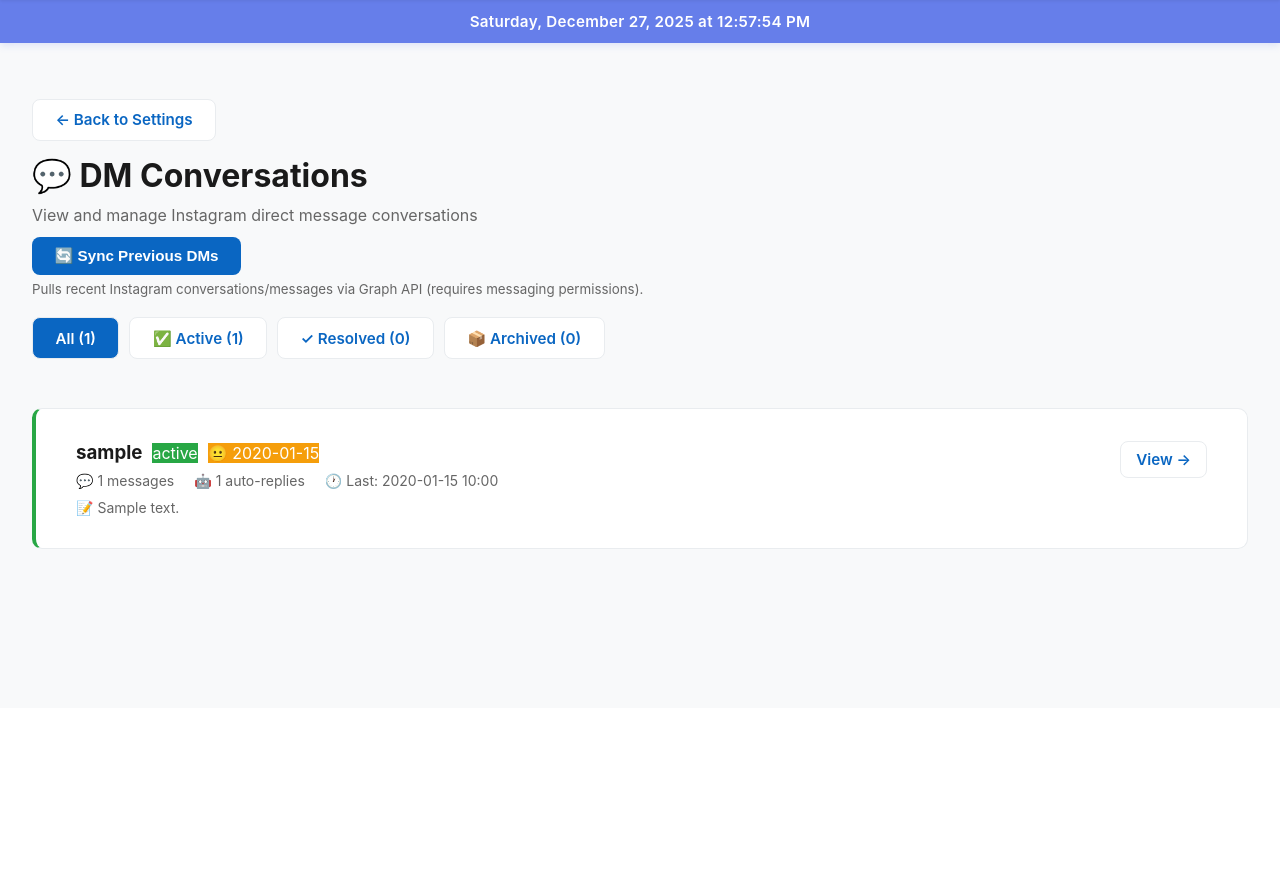
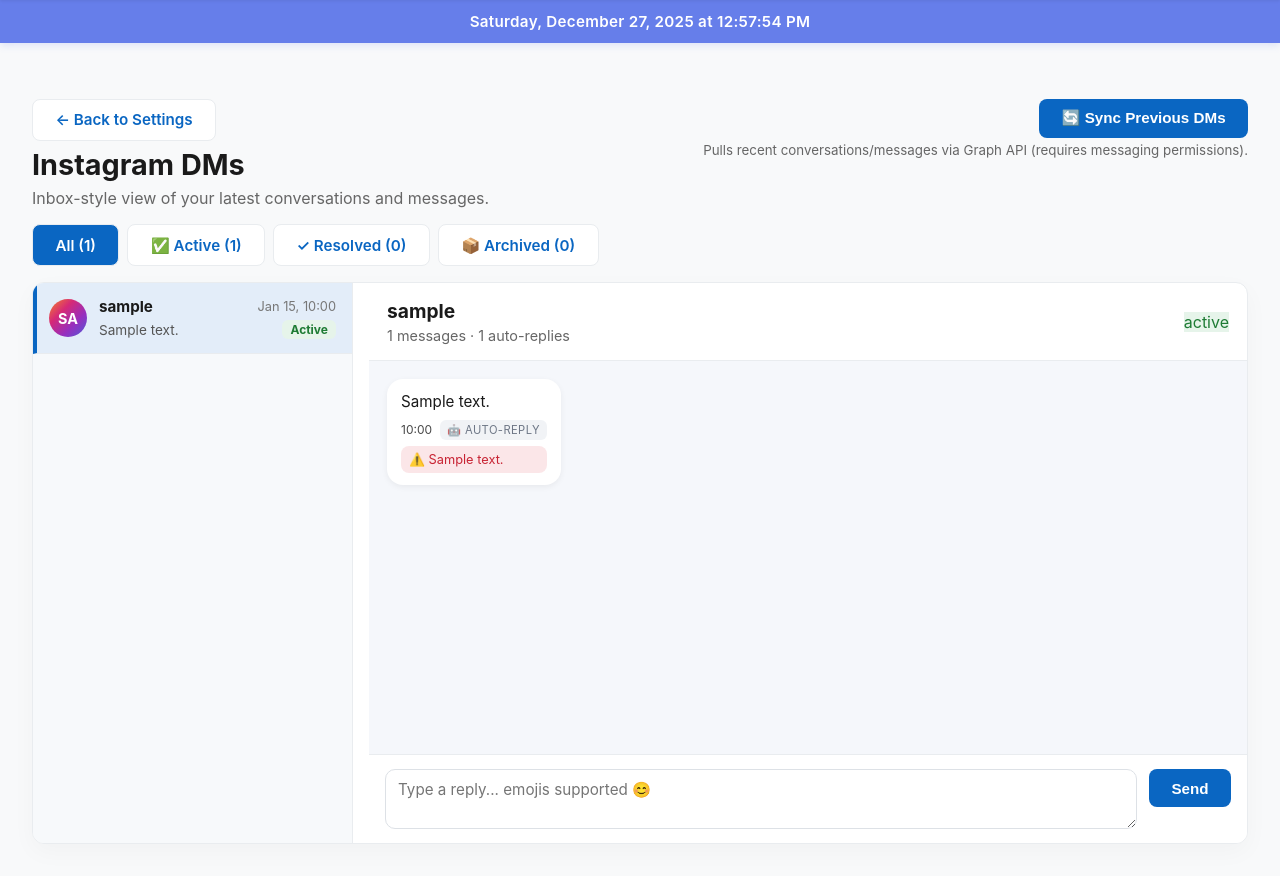
Before and after one commit to Jayesh-P006/1st-Deployement, a Flask app: page /settings/conversations in a window 1280 px wide; the page is wider, and only the part inside the window is pictured. Shown: the part 92-968 px from the top of that part. Before the commit the page ends 641 px from the top of that part, so only its background shows below. Run offline with Flask 3, Linux system fonts and the light colour scheme; the visitor is signed in with stand-in values (Sample User, id 1); tables that the repository leaves empty hold one stand-in row (values such as "Sample post"); one stand-in notice (Sample message) is shown.

Commit message:
Enhanced the conversation layout and add reply section

```diff
--- a/app/social/instagram_webhooks.py
+++ b/app/social/instagram_webhooks.py
@@ -100,7 +100,8 @@
             'error': 'Instagram credentials not configured'
         }
 
-    endpoint = f"{API_BASE}/me/messages"
+    # Use the business account id for the messages endpoint; "me" fails for IG DMs.
+    endpoint = f"{API_BASE}/{business_id}/messages"
 
     payload = {
         'recipient': {'id': recipient_id},
--- a/app/static/css/style.css
+++ b/app/static/css/style.css
@@ -92,3 +92,62 @@
 .account-status-card {transition: all 0.3s ease;}
 .account-status-card:hover {box-shadow: 0 4px 12px rgba(0,0,0,0.1);}
 @media (max-width: 768px) {.stats {grid-template-columns: 1fr;} .nav .container {flex-direction: column; gap: 1rem;} .posts-table {font-size: 0.85rem; display: block; overflow-x: auto;} .card {padding: 1.5rem;}}
+
+/* DM inbox layout */
+.dm-header {display: flex; justify-content: space-between; align-items: flex-start; gap: 1rem; margin-bottom: 1rem;}
+.dm-header h1 {margin: 0.4rem 0; font-size: 1.8rem;}
+.dm-header p {color: #666;}
+.dm-sync {display: flex; flex-direction: column; align-items: flex-end; gap: 0.25rem;}
+.dm-sync small {color: #666;}
+
+.dm-filters {display: flex; gap: 0.5rem; flex-wrap: wrap; margin-bottom: 1rem;}
+.dm-filters .btn.secondary.active {background: #0a66c2; color: #fff;}
+
+.dm-shell {display: grid; grid-template-columns: 320px 1fr; gap: 1rem; background: #fff; border: 1px solid #e9ecef; border-radius: 12px; overflow: hidden; box-shadow: 0 8px 24px rgba(0,0,0,0.03);}
+.dm-list {background: #f7f9fb; border-right: 1px solid #e9ecef; max-height: 70vh; overflow-y: auto;}
+.dm-list-item {display: block; padding: 14px 16px; text-decoration: none; color: inherit; border-bottom: 1px solid #e9ecef; transition: background 0.2s;}
+.dm-list-item:hover {background: #eef3f8;}
+.dm-list-item.active {background: #e3edf9; border-left: 4px solid #0a66c2; padding-left: 12px;}
+.dm-list-row {display: flex; gap: 12px; align-items: center;}
+.dm-avatar {width: 38px; height: 38px; border-radius: 50%; background: linear-gradient(135deg, #f58529, #d62976, #962fbf, #4f5bd5); color: #fff; display: flex; align-items: center; justify-content: center; font-weight: 700; font-size: 0.9rem;}
+.dm-list-meta {flex: 1; display: flex; flex-direction: column; gap: 4px;}
+.dm-list-top {display: flex; justify-content: space-between; align-items: center; gap: 6px;}
+.dm-name {font-weight: 700; color: #1a1a1a; font-size: 0.95rem;}
+.dm-time {color: #777; font-size: 0.8rem; white-space: nowrap;}
+.dm-list-bottom {display: flex; justify-content: space-between; gap: 6px; align-items: center;}
+.dm-preview {color: #555; font-size: 0.85rem; overflow: hidden; text-overflow: ellipsis; white-space: nowrap; max-width: 70%;}
+.dm-status {padding: 2px 8px; border-radius: 6px; font-size: 0.75rem; font-weight: 700; text-transform: capitalize; white-space: nowrap;}
+.dm-status-active {background: #e6f4ea; color: #1e7b34;}
+.dm-status-resolved {background: #e7f1ff; color: #0a58ca;}
+.dm-status-archived {background: #f1f3f5; color: #495057;}
+
+.dm-chat {display: flex; flex-direction: column; min-height: 70vh;}
+.dm-chat-header {display: flex; justify-content: space-between; align-items: center; padding: 16px 18px; border-bottom: 1px solid #e9ecef;}
+.dm-chat-header h2 {margin: 0; font-size: 1.2rem;}
+.dm-chat-header p {margin: 4px 0 0; color: #666; font-size: 0.9rem;}
+
+.dm-chat-window {flex: 1; background: #f5f7fb; padding: 18px; overflow-y: auto; display: flex; flex-direction: column; gap: 12px;}
+.dm-bubble-row {display: flex;}
+.dm-bubble-row.outgoing {justify-content: flex-end;}
+.dm-bubble-row.incoming {justify-content: flex-start;}
+.dm-bubble {max-width: 70%; border-radius: 16px; padding: 12px 14px; box-shadow: 0 2px 6px rgba(0,0,0,0.06);}
+.dm-bubble.user {background: #fff; color: #1a1a1a;}
+.dm-bubble.bot {background: #0a66c2; color: #fff;}
+.dm-bubble-text {line-height: 1.5; font-size: 0.95rem;}
+.dm-bubble-meta {margin-top: 6px; font-size: 0.75rem; opacity: 0.8; display: flex; gap: 8px; align-items: center;}
+.dm-bubble-error {margin-top: 6px; font-size: 0.8rem; color: #c82333; background: rgba(220,53,69,0.12); padding: 6px 8px; border-radius: 8px;}
+.tag {padding: 2px 6px; border-radius: 6px; background: rgba(255,255,255,0.2); color: inherit; border: 1px solid rgba(255,255,255,0.25); font-size: 0.7rem; text-transform: uppercase; letter-spacing: 0.4px;}
+.dm-bubble.user .tag {background: #eef1f5; color: #4a5568; border-color: transparent;}
+.tag.error {background: #dc3545; color: #fff; border-color: #dc3545;}
+
+.dm-empty-chat {display: flex; align-items: center; justify-content: center; color: #777; height: 100%; padding: 2rem; text-align: center;}
+
+.dm-composer {display: flex; gap: 0.75rem; align-items: flex-start; padding: 14px 16px; border-top: 1px solid #e9ecef; background: #fff;}
+.dm-composer textarea {flex: 1; border: 1.5px solid #dde1e6; border-radius: 10px; padding: 10px 12px; font-size: 0.95rem; resize: vertical; min-height: 48px; font-family: inherit;}
+.dm-composer textarea:focus {outline: none; border-color: #0a66c2; box-shadow: 0 0 0 3px rgba(10,102,194,0.12);}
+
+@media (max-width: 960px) {
+	.dm-shell {grid-template-columns: 1fr;}
+	.dm-list {max-height: 240px;}
+	.dm-chat {min-height: auto;}
+}
--- a/app/templates/dm/conversations.html
+++ b/app/templates/dm/conversations.html
@@ -3,87 +3,94 @@
 {% block title %}DM Conversations{% endblock %}
 
 {% block content %}
-<div style="margin-bottom: 20px;">
-  <a href="{{ url_for('settings.index') }}" class="btn secondary" style="margin-bottom: 15px;">← Back to Settings</a>
-  <h1 style="margin-bottom: 10px;">💬 DM Conversations</h1>
-  <p style="color: #666;">View and manage Instagram direct message conversations</p>
-
-  <form method="POST" action="{{ url_for('settings.sync_conversations') }}" style="margin-top: 12px;">
-    <button type="submit" class="btn" style="background: #0a66c2; color: #fff;">
-      🔄 Sync Previous DMs
-    </button>
-    <small style="display: block; margin-top: 6px; color: #666;">
-      Pulls recent Instagram conversations/messages via Graph API (requires messaging permissions).
-    </small>
+<div class="dm-header">
+  <div>
+    <a href="{{ url_for('settings.index') }}" class="btn secondary">← Back to Settings</a>
+    <h1>Instagram DMs</h1>
+    <p>Inbox-style view of your latest conversations and messages.</p>
+  </div>
+  <form method="POST" action="{{ url_for('settings.sync_conversations') }}" class="dm-sync">
+    <button type="submit" class="btn">🔄 Sync Previous DMs</button>
+    <small>Pulls recent conversations/messages via Graph API (requires messaging permissions).</small>
   </form>
 </div>
 
-<div style="display: flex; gap: 10px; margin-bottom: 25px; flex-wrap: wrap;">
-  <a href="{{ url_for('settings.conversations', status='all') }}"
-     class="btn secondary {% if status_filter == 'all' %}active{% endif %}"
-     style="{% if status_filter == 'all' %}background: #0a66c2; color: #fff;{% endif %}">
-    All ({{ status_counts.all }})
-  </a>
-  <a href="{{ url_for('settings.conversations', status='active') }}"
-     class="btn secondary {% if status_filter == 'active' %}active{% endif %}"
-     style="{% if status_filter == 'active' %}background: #0a66c2; color: #fff;{% endif %}">
-    ✅ Active ({{ status_counts.active }})
-  </a>
-  <a href="{{ url_for('settings.conversations', status='resolved') }}"
-     class="btn secondary {% if status_filter == 'resolved' %}active{% endif %}"
-     style="{% if status_filter == 'resolved' %}background: #0a66c2; color: #fff;{% endif %}">
-    ✓ Resolved ({{ status_counts.resolved }})
-  </a>
-  <a href="{{ url_for('settings.conversations', status='archived') }}"
-     class="btn secondary {% if status_filter == 'archived' %}active{% endif %}"
-     style="{% if status_filter == 'archived' %}background: #0a66c2; color: #fff;{% endif %}">
-    📦 Archived ({{ status_counts.archived }})
-  </a>
+<div class="dm-filters">
+  <a href="{{ url_for('settings.conversations', status='all', conversation_id=selected_conversation.id if selected_conversation else None) }}"
+     class="btn secondary {% if status_filter == 'all' %}active{% endif %}">All ({{ status_counts.all }})</a>
+  <a href="{{ url_for('settings.conversations', status='active', conversation_id=selected_conversation.id if selected_conversation else None) }}"
+     class="btn secondary {% if status_filter == 'active' %}active{% endif %}">✅ Active ({{ status_counts.active }})</a>
+  <a href="{{ url_for('settings.conversations', status='resolved', conversation_id=selected_conversation.id if selected_conversation else None) }}"
+     class="btn secondary {% if status_filter == 'resolved' %}active{% endif %}">✓ Resolved ({{ status_counts.resolved }})</a>
+  <a href="{{ url_for('settings.conversations', status='archived', conversation_id=selected_conversation.id if selected_conversation else None) }}"
+     class="btn secondary {% if status_filter == 'archived' %}active{% endif %}">📦 Archived ({{ status_counts.archived }})</a>
 </div>
 
 {% if conversations %}
-<div style="display: grid; gap: 15px;">
-  {% for conv in conversations %}
-  <a href="{{ url_for('settings.view_conversation', conversation_id=conv.id) }}"
-     style="text-decoration: none; color: inherit;">
-    <div class="card" style="border-left: 4px solid {% if conv.conversation_status == 'active' %}#28a745{% elif conv.conversation_status == 'resolved' %}#0a66c2{% else %}#6c757d{% endif %}; transition: transform 0.2s, box-shadow 0.2s;"
-         onmouseover="this.style.transform='translateY(-2px)'; this.style.boxShadow='0 4px 12px rgba(0,0,0,0.15)';"
-         onmouseout="this.style.transform=''; this.style.boxShadow='';">
+<div class="dm-shell">
+  <aside class="dm-list">
+    {% for conv in conversations %}
+    {% set last_msg = conv.messages.order_by(DMMessage.created_at.desc()).first() %}
+    <a href="{{ url_for('settings.conversations', status=status_filter, conversation_id=conv.id) }}"
+       class="dm-list-item {% if selected_conversation and conv.id == selected_conversation.id %}active{% endif %}">
+      <div class="dm-list-row">
+        <div class="dm-avatar">{{ (conv.instagram_username or conv.instagram_user_id)[0:2]|upper }}</div>
+        <div class="dm-list-meta">
+          <div class="dm-list-top">
+            <span class="dm-name">{{ conv.instagram_username or 'User ' + conv.instagram_user_id }}</span>
+            <span class="dm-time">{{ (last_msg.created_at.strftime('%b %d, %H:%M')) if last_msg else '' }}</span>
+          </div>
+          <div class="dm-list-bottom">
+            <span class="dm-preview">{{ (last_msg.message_text[:70] + ('…' if last_msg and last_msg.message_text|length > 70 else '')) if last_msg else 'No messages yet' }}</span>
+            <span class="dm-status dm-status-{{ conv.conversation_status }}">{{ conv.conversation_status }}</span>
+          </div>
+        </div>
+      </div>
+    </a>
+    {% endfor %}
+  </aside>
 
-      <div style="display: flex; justify-content: space-between; align-items: start;">
-        <div style="flex: 1;">
-          <div style="display: flex; align-items: center; gap: 10px; margin-bottom: 8px;">
-            <h3 style="margin: 0; color: #1a1a1a;">
-              {{ conv.instagram_username or 'User ' + conv.instagram_user_id }}
-            </h3>
-            <span class="badge" style="background: {% if conv.conversation_status == 'active' %}#28a745{% elif conv.conversation_status == 'resolved' %}#0a66c2{% else %}#6c757d{% endif %}; color: white;">
-              {{ conv.conversation_status }}
-            </span>
-            {% if conv.sentiment %}
-            <span class="badge" style="background: {% if conv.sentiment == 'positive' %}#28a745{% elif conv.sentiment == 'negative' %}#dc3545{% else %}#f59e0b{% endif %}; color: white;">
-              {% if conv.sentiment == 'positive' %}😊{% elif conv.sentiment == 'negative' %}😞{% else %}😐{% endif %} {{ conv.sentiment }}
-            </span>
-            {% endif %}
+  <section class="dm-chat">
+    {% if selected_conversation %}
+    <div class="dm-chat-header">
+      <div>
+        <h2>{{ selected_conversation.instagram_username or 'User ' + selected_conversation.instagram_user_id }}</h2>
+        <p>{{ selected_conversation.message_count }} messages · {{ selected_conversation.auto_reply_count }} auto-replies</p>
+      </div>
+      <div class="dm-chat-status dm-status-{{ selected_conversation.conversation_status }}">{{ selected_conversation.conversation_status }}</div>
+    </div>
+
+    <div class="dm-chat-window">
+      {% for message in messages %}
+      <div class="dm-bubble-row {% if message.sender_type == 'bot' %}outgoing{% else %}incoming{% endif %}">
+        <div class="dm-bubble {% if message.sender_type == 'bot' %}bot{% else %}user{% endif %}">
+          <div class="dm-bubble-text">{{ message.message_text }}</div>
+          <div class="dm-bubble-meta">
+            <span>{{ message.created_at.strftime('%H:%M') }}</span>
+            {% if message.is_auto_reply %}<span class="tag">🤖 Auto-reply</span>{% endif %}
+            {% if not message.sent_successfully and message.sender_type == 'bot' %}<span class="tag error">Failed</span>{% endif %}
           </div>
-
-          <div style="display: flex; gap: 20px; margin-bottom: 10px; font-size: 14px; color: #666;">
-            <span>💬 {{ conv.message_count }} messages</span>
-            <span>🤖 {{ conv.auto_reply_count }} auto-replies</span>
-            <span>🕐 Last: {{ conv.last_message_at.strftime('%Y-%m-%d %H:%M') }}</span>
-          </div>
-
-          {% if conv.notes %}
-          <p style="color: #666; margin: 0; font-size: 14px;">📝 {{ conv.notes[:100] }}{% if conv.notes|length > 100 %}...{% endif %}</p>
+          {% if message.error_message %}
+          <div class="dm-bubble-error">⚠️ {{ message.error_message }}</div>
           {% endif %}
         </div>
+      </div>
+      {% endfor %}
 
-        <div style="margin-left: 20px;">
-          <span class="btn secondary" style="padding: 8px 15px;">View →</span>
-        </div>
-      </div>
+      {% if not messages %}
+      <div class="dm-empty-chat">No messages yet</div>
+      {% endif %}
     </div>
-  </a>
-  {% endfor %}
+
+    <!-- Manual reply composer (emoji friendly) -->
+    <form class="dm-composer" method="POST" action="{{ url_for('settings.reply_conversation', conversation_id=selected_conversation.id) }}">
+      <textarea name="message_text" rows="2" placeholder="Type a reply... emojis supported 😊" required></textarea>
+      <button type="submit" class="btn">Send</button>
+    </form>
+    {% else %}
+    <div class="dm-empty-chat">Select a conversation to view messages.</div>
+    {% endif %}
+  </section>
 </div>
 {% else %}
 <div class="card" style="text-align: center; padding: 60px 20px;">
```
Also changed, not shown: app/settings_routes.py (+69 -4 lines).
